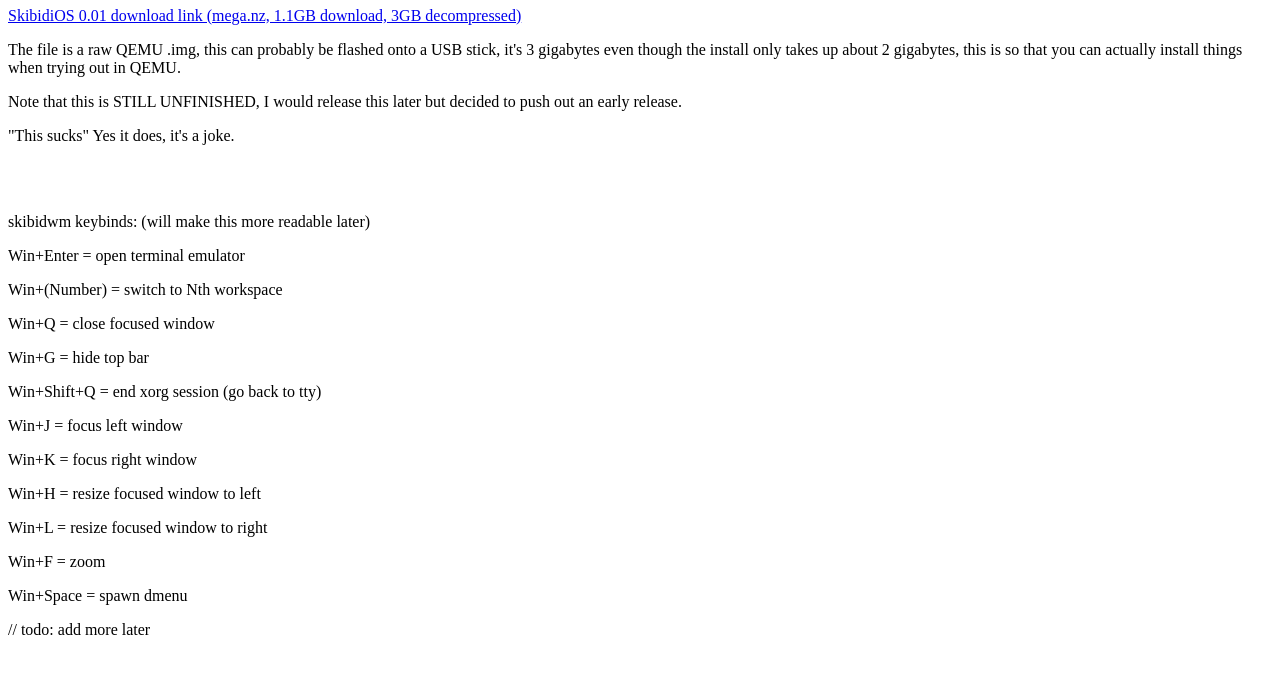
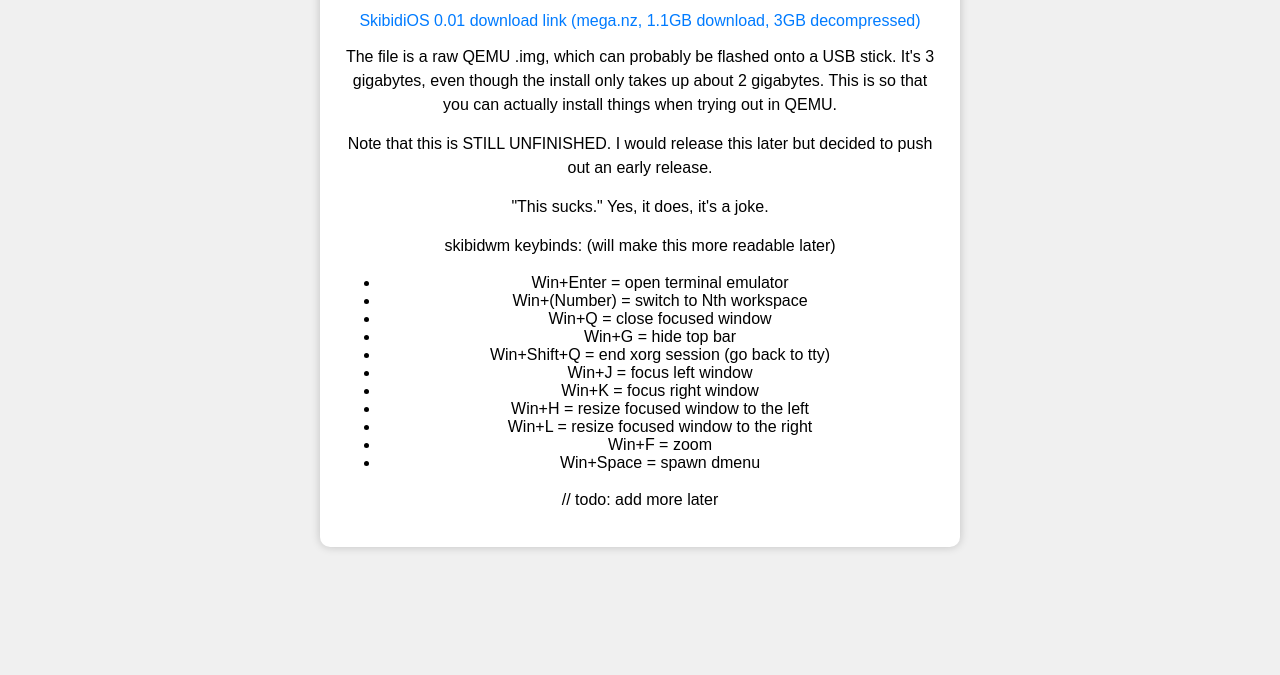
Before and after one commit to Newer1107/averagedebianuser.github.io-1, a plain HTML site: page skibidios.html in a window 1280 px wide. Shown: the part 125-800 px from the top of the page. Drawn offline with Linux system fonts and the light colour scheme.

Commit message:
skibidi website update

```diff
--- a/skibidios.html
+++ b/skibidios.html
@@ -1,32 +1,73 @@
 <!DOCTYPE html>
-<html lang="">
+<html lang="en">
   <head>
     <meta charset="utf-8">
     <title>SkibidiOS</title>
+    <style>
+      body {
+        font-family: Arial, sans-serif;
+        background-color: #f0f0f0;
+        text-align: center;
+      }
+
+      main {
+        background-color: #ffffff;
+        padding: 20px;
+        border-radius: 10px;
+        box-shadow: 0 0 10px rgba(0, 0, 0, 0.2);
+        max-width: 600px;
+        margin: 0 auto;
+      }
+
+      h1 {
+        color: #007bff;
+        font-size: 28px;
+      }
+
+      p {
+        font-size: 16px;
+        line-height: 1.5;
+        margin: 15px 0;
+      }
+
+      a {
+        color: #007bff;
+        text-decoration: none;
+      }
+
+      a:hover {
+        text-decoration: underline;
+      }
+    </style>
   </head>
   <body>
     <main>
-      <h1>SkibidiOS - a stupid joke project</h1>
+      <h1>SkibidiOS - a Stupid Joke Project</h1>
       <p>This webpage is currently a placeholder, I'll make an actual one later.</p>
-      <br>
+
       <a href="https://mega.nz/file/0HVxQYJI#NptTljEZQDUZI6yf-2IKDSPGYXNW_xqPLBx6E1GIHJQ">SkibidiOS 0.01 download link (mega.nz, 1.1GB download, 3GB decompressed)</a>
-      <br>
-      <p>The file is a raw QEMU .img, this can probably be flashed onto a USB stick, it's 3 gigabytes even though the install only takes up about 2 gigabytes, this is so that you can actually install things when trying out in QEMU.</p>
-      <p>Note that this is STILL UNFINISHED, I would release this later but decided to push out an early release.</p>
-      <p>"This sucks" Yes it does, it's a joke.</p>
-      <br><br>
+
+      <p>The file is a raw QEMU .img, which can probably be flashed onto a USB stick. It's 3 gigabytes, even though the install only takes up about 2 gigabytes. This is so that you can actually install things when trying out in QEMU.</p>
+
+      <p>Note that this is STILL UNFINISHED. I would release this later but decided to push out an early release.</p>
+
+      <p>"This sucks." Yes, it does, it's a joke.</p>
+
       <p>skibidwm keybinds: (will make this more readable later)</p>
-      <p>Win+Enter = open terminal emulator</p>
-      <p>Win+(Number) = switch to Nth workspace</p>
-      <p>Win+Q = close focused window</p>
-      <p>Win+G = hide top bar</p>
-      <p>Win+Shift+Q = end xorg session (go back to tty)</p>
-      <p>Win+J = focus left window</p>
-      <p>Win+K = focus right window</p>
-      <p>Win+H = resize focused window to left</p>
-      <p>Win+L = resize focused window to right</p>
-      <p>Win+F = zoom</p>
-      <p>Win+Space = spawn dmenu</p>
+      <ul>
+        <li>Win+Enter = open terminal emulator</li>
+        <li>Win+(Number) = switch to Nth workspace</li>
+        <li>Win+Q = close focused window</li>
+        <li>Win+G = hide top bar</li>
+        <li>Win+Shift+Q = end xorg session (go back to tty)</li>
+        <li>Win+J = focus left window</li>
+        <li>Win+K = focus right window</li>
+        <li>Win+H = resize focused window to the left</li>
+        <li>Win+L = resize focused window to the right</li>
+        <li>Win+F = zoom</li>
+        <li>Win+Space = spawn dmenu</li>
+      </ul>
+
       <p>// todo: add more later</p>
     </main>
   </body>
```
